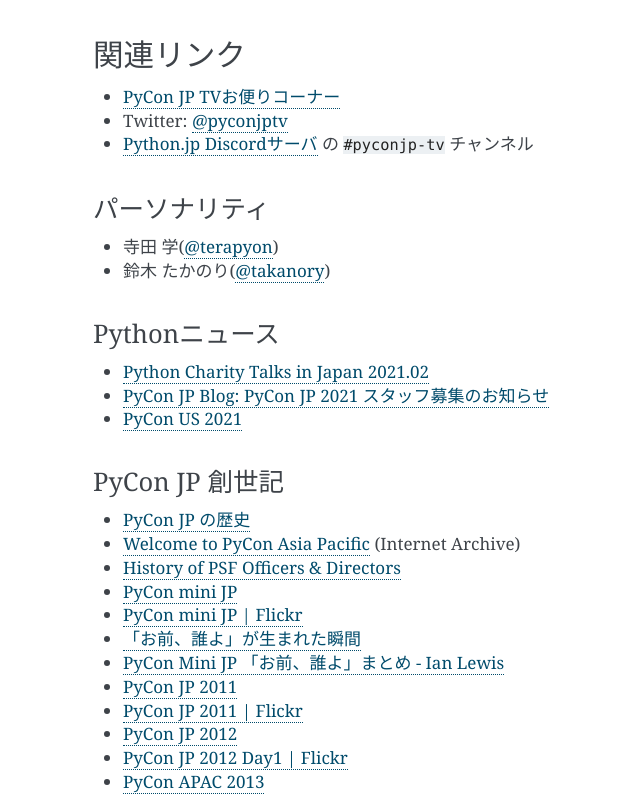
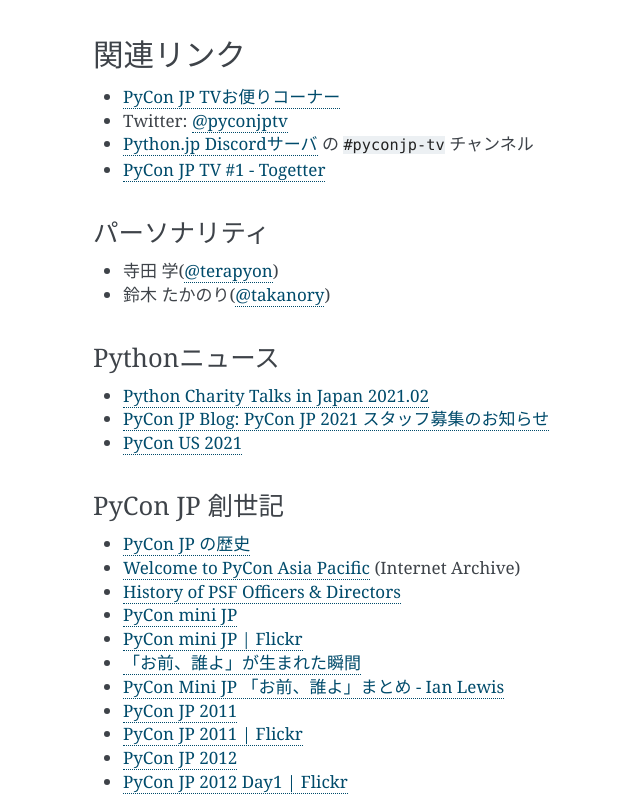
Before and after one commit to pyconjp/tv.pycon.jp, a Sphinx documentation site: the page built from source/episode/1.rst, in a window 1280 px wide and 900 px high, scrolled down 479 px, cut to the strip 102-900 px from the top of the window. Shown: the whole strip, without its empty margins (327-967 px from the left). Built offline with Sphinx 7.4.7, drawn with Linux system fonts in a browser that asks for light colours.

Commit message:
ISSHA-2262 add togetter

```diff
--- a/source/episode/1.rst
+++ b/source/episode/1.rst
@@ -13,6 +13,7 @@
 * `PyCon JP TVお便りコーナー <https://docs.google.com/forms/d/e/1FAIpQLSfvL4cKteAaG_czTXjofR83owyjXekG9GNDGC6-jRZCb_2HRw/viewform>`_
 * Twitter: `@pyconjptv <https://twitter.com/pyconjptv>`_
 * `Python.jp Discordサーバ <https://www.python.jp/pages/pythonjp_discord.html>`_ の ``#pyconjp-tv`` チャンネル
+* `PyCon JP TV #1 - Togetter <https://togetter.com/li/1664015>`_
 
 パーソナリティ
 --------------
```
